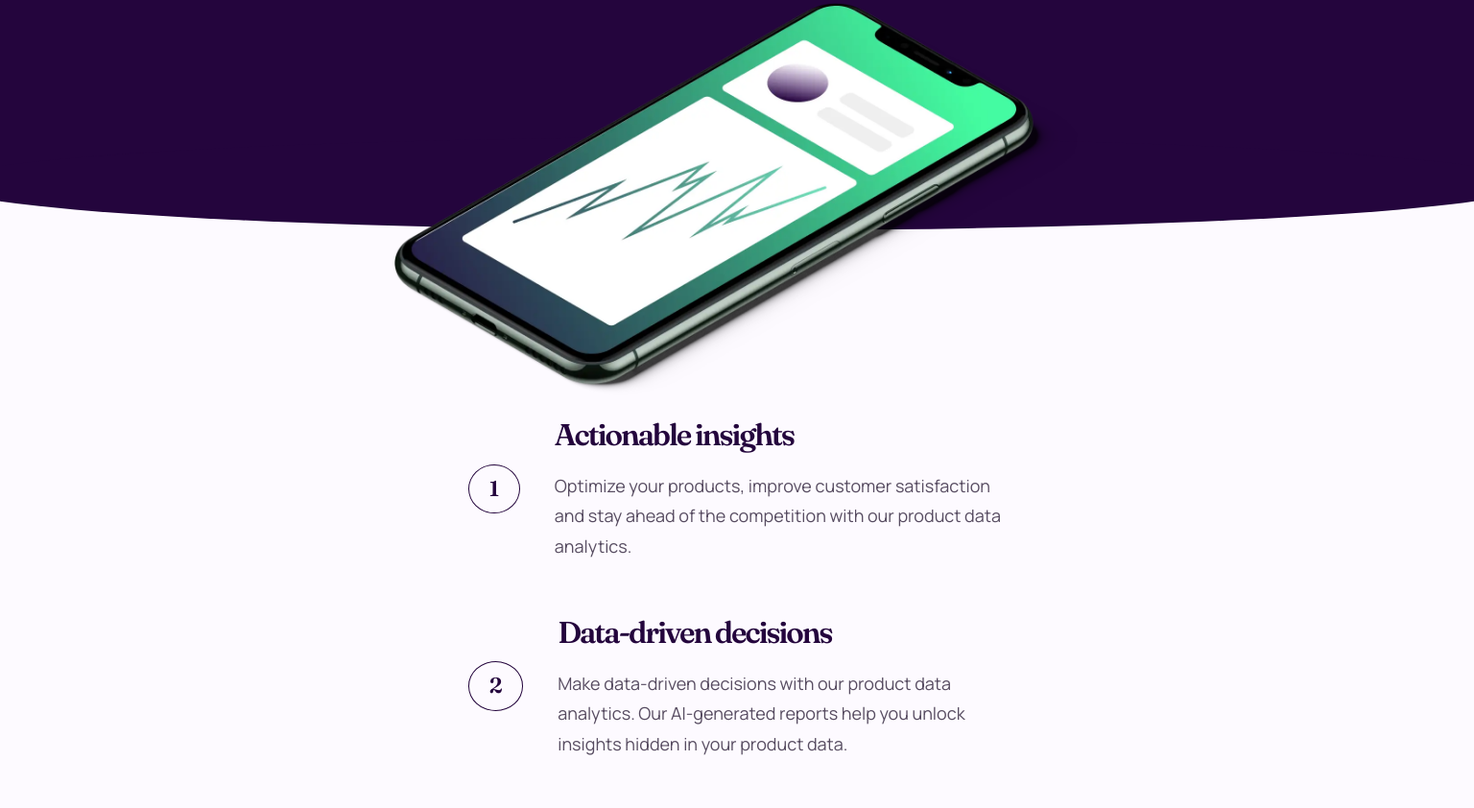
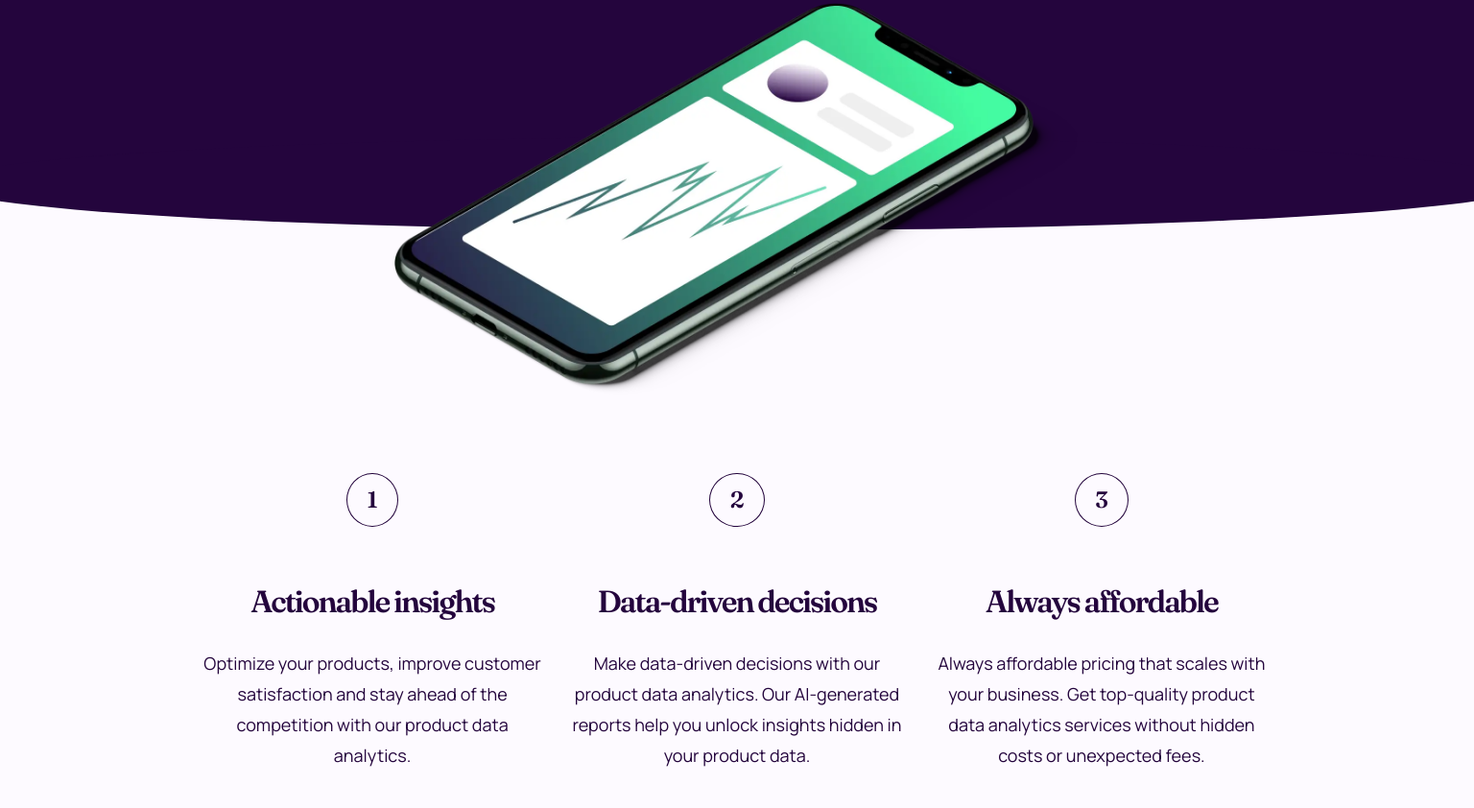
Before and after one commit to meilani/workitLandingPage, a plain HTML site: page index.html in a window 1536 px wide. Shown: the part 444-1286 px from the top of the page at 96% size. Drawn offline with Linux system fonts and the light colour scheme.

Commit message:
info section style desktop

```diff
--- a/style.scss
+++ b/style.scss
@@ -254,6 +254,10 @@ header {
     padding: 12.94rem 1.125rem 4.05rem;
   }
 
+  @media screen and (min-width: 1440px) {
+    padding: 16.25rem 1.125rem 7.2rem;
+  }
+
   .card-container {
     display: flex;
     flex-direction: column;
@@ -262,6 +266,13 @@ header {
     @media screen and (min-width: 768px) {
       align-items: center;
       gap: 3rem;
+    }
+
+    @media screen and (min-width: 1440px) {
+      flex-direction: row;
+      justify-content: center;
+      align-items: flex-start;
+      gap: 1.44rem;
     }
   }
 
@@ -279,6 +290,13 @@ header {
       max-width: 560px;
       gap: 2rem;
     }
+
+    @media screen and (min-width: 1440px) {
+      flex-direction: column;
+      text-align: center;
+      max-width: 354px;
+      gap: 3.25rem;
+    }
   }
 
   .number {
@@ -290,10 +308,21 @@ header {
     font-family: fraunces, serif;
     padding: .5rem 1.15rem;
     text-align: center;
+
+    @media screen and (min-width: 1440px) {
+      font-size: 1.33rem;
+      line-height: 1.67em;
+      padding: .39rem 1.125rem;
+    }
   }
 
   .heading-s {
     margin-bottom: 1rem;
+
+    @media screen and (min-width: 1440px) {
+      margin-bottom: 1.5rem;
+      font-size: 1.78rem;
+    }
   }
 
   &::after {
@@ -302,6 +331,16 @@ header {
 
   p {
     color: $gray;
+
+    @media screen and (min-width: 1440px) {
+      color: $purple;
+    }
+
+    @media screen and (min-width: 1440px) {
+      color: $purple;
+      line-height: 1.78em;
+    }
+
   }
 }
 
```
Also changed, not shown: style.css, 1 other file.
